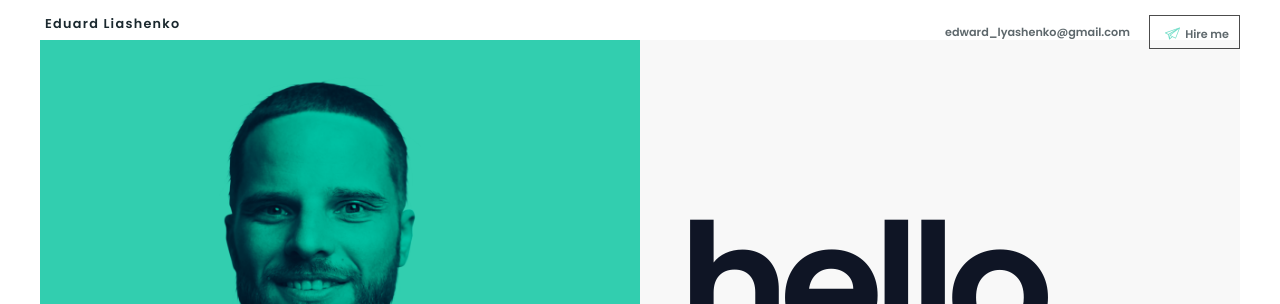
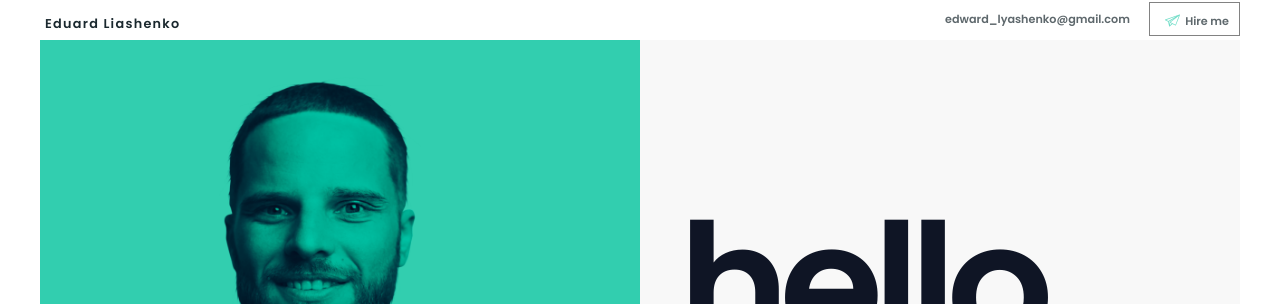
Before and after one commit to EduardLiashenko/eduardliashenko.github.com, a plain HTML site: page index.html in a window 1280 px wide. Shown: the top 304 px of the page. Drawn offline with nearby package versions, Linux system fonts and the light colour scheme.

Commit message:
Hire me v1.0

```diff
--- a/css/style.css
+++ b/css/style.css
@@ -45,6 +45,7 @@ h1 span{letter-spacing:0}
 }
 .logo,.email{margin:0;padding:0;list-style:none}
 .header .logo{position:fixed;z-index:1000;top:15px;left:40px;display:block}
+.header .email li{display: inline-block;}
 .logo li a{position:relative;padding:0 5px}
 .logo li a span:before{position:absolute;z-index:-1;top:35%;right:0;left:0;display:block;height:8px;content:'';-webkit-transition:-webkit-transform 400ms cubic-bezier(1,0,0,1);-moz-transition:-moz-transform 400ms cubic-bezier(1,0,0,1);transition:transform 400ms cubic-bezier(1,0,0,1);-webkit-transform:scaleX(0) translateY(-50%);-moz-transform:scaleX(0) translateY(-50%);-ms-transform:scaleX(0) translateY(-50%);-o-transform:scaleX(0) translateY(-50%);transform:scaleX(0) translateY(-50%);-webkit-transform-origin:left center;-moz-transform-origin:left center;-ms-transform-origin:left center;-o-transform-origin:left center;transform-origin:left center;opacity:.5;background:#32ceaf}
 .logo li a:hover span:before{-webkit-transform:scaleX(1) translateY(-50%);-moz-transform:scaleX(1) translateY(-50%);-ms-transform:scaleX(1) translateY(-50%);-o-transform:scaleX(1) translateY(-50%);transform:scaleX(1) translateY(-50%)}
@@ -116,6 +117,9 @@ h1 span{letter-spacing:0}
 .page-home section.hello h1 span{bottom:0}
 .page-home section.hello .hello-scrolldown{bottom:25%}
 .page-home.showHello section.hello .hello-scrolldown{bottom:15%;left:57%}
+}
+@media (max-width: 1600px) {
+.header .email{top:2px;}
 }
 @media (max-width: 1400px) {
 .page-home section.hello h1{font-size:12rem;top:22%;margin:0 3%}
@@ -209,6 +213,7 @@ to{-webkit-transform:translateX(10px);-moz-transform:translateX(10px);-ms-transf
 }
 @media (max-width: 767px) {
 .page-home section.preambule .hello-scrolldown{bottom:90px;left:70%}
+.page-home.showHello.loaded.hello-hidden .but.opc-1.ico:before,.page-home.showHello.loaded.hello-hidden .page-home.showHello.loaded .but.opc-1.ico:after{content:'';background-image:url(../images/icon/paper-plane_black.svg);background-size:100%;display:block;height:15px;width:13px}
 }
 .page-home section.preambule .hello-scrolldown > *{display:inline-block;vertical-align:middle}
 .page-home section.preambule .hello-scrolldown{bottom:0}
@@ -255,11 +260,11 @@ to{-webkit-transform:translateX(10px);-moz-transform:translateX(10px);-ms-transf
 100%{-webkit-transform:translateX(0%)}
 }
 .but.ico{padding:10px 10px 5px 35px}
-.but.opc-1{border:1px solid #000}
+.but.opc-1{border:1px solid rgba(0, 0, 0, .7);}
 .but.opc-1.ico{vertical-align:middle;-webkit-transform:translateZ(0);transform:translateZ(0);-webkit-backface-visibility:hidden;backface-visibility:hidden;position:relative}
 .but.opc-1.ico:before,.but.opc-1.ico:after{position:absolute;left:15px;padding:0 1px}
 .but.opc-1.ico:after{top:0}
-.but.opc-1.ico:before,.but.opc-1.ico:after{content:'';background-image:url(../images/icon/paper-plane.svg);background-size:100%;display:block;height:15px;width:13px}
+.page-home.showHello.loaded .but.opc-1.ico:before,.page-home.showHello.loaded .but.opc-1.ico:after{content:'';background-image:url(../images/icon/paper-plane.svg);background-size:100%;display:block;height:15px;width:13px}
 .but.opc-1.ico:after{opacity:0;-webkit-animation-duration:.5s;animation-duration:.5s;-webkit-animation-fill-mode:forwards;animation-fill-mode:forwards}
 .but.opc-1.ico:hover:after,.but.opc-1.ico:focus:after,.but.opc-1.ico:active:after{-webkit-animation-name:hvr-icon-float-away;animation-name:hvr-icon-float-away;-webkit-animation-timing-function:ease-out;animation-timing-function:ease-out}
 @-webkit-keyframes hvr-icon-float-away {
--- a/index.html
+++ b/index.html
@@ -14,12 +14,14 @@
       <header class="header">
         <ul class="logo">
           <li>
-            <a href="index.html" rel="external"><span>eduard liashenko</span></a>
+            <a href="/" rel="external"><span>eduard liashenko</span></a>
           </li>
         </ul>
         <ul class="email">
           <li>
             <a href="mailto:edward_lyashenko@gmail.com">edward_lyashenko@gmail.com</a>
+          </li>
+          <li>
             <a class="but opc-1 ico" href="https://www.linkedin.com/in/eduardliashenko/" target="_blank">Hire me</a>
           </li>
         </ul>
```
Also changed, not shown: images/icon/paper-plane_black.svg (added).
